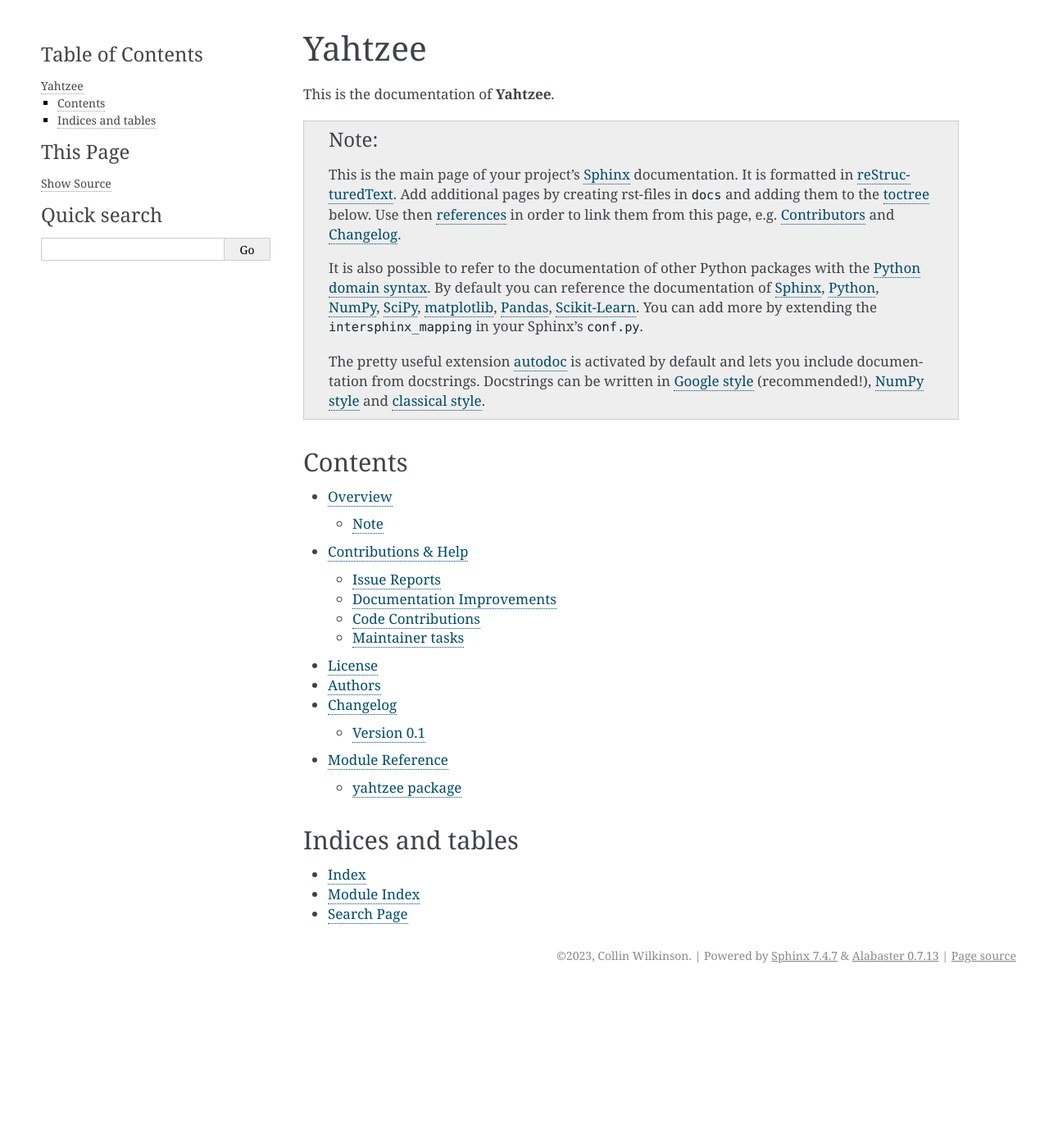
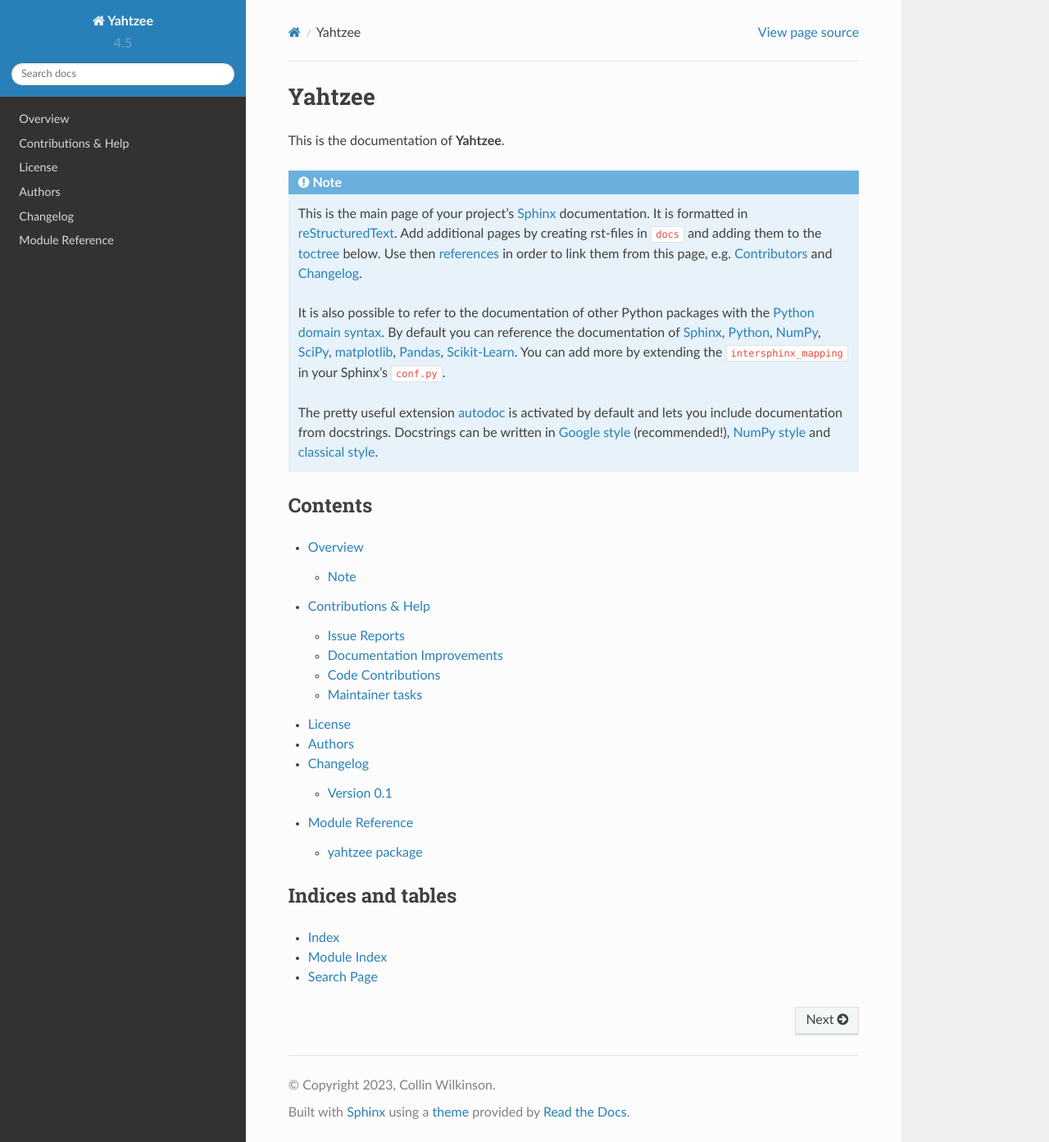
Before and after one commit to cmw393/Yahtzee, a Sphinx documentation site: the page built from docs/index.rst, in a window 1280 px wide and 1393 px high. Shown: the whole window at 82% size. Built offline with Sphinx 7.4.7 and the Read the Docs theme 2.0.0, drawn with Linux system fonts in a browser that asks for light colours.

Commit message:
set up theme and pytest

```diff
--- a/docs/conf.py
+++ b/docs/conf.py
@@ -153,7 +153,7 @@
 
 # The theme to use for HTML and HTML Help pages.  See the documentation for
 # a list of builtin themes.
-html_theme = "alabaster"
+html_theme = 'sphinx_rtd_theme'
 
 # Theme options are theme-specific and customize the look and feel of a theme
 # further.  For a list of options available for each theme, see the
--- a/setup.cfg
+++ b/setup.cfg
@@ -49,7 +49,8 @@
 # For more information, check out https://semver.org/.
 install_requires =
     importlib-metadata; python_version<"3.8"
-
+    pyfiglet
+    sphinx-rtd-theme
 
 [options.packages.find]
 where = src
```
